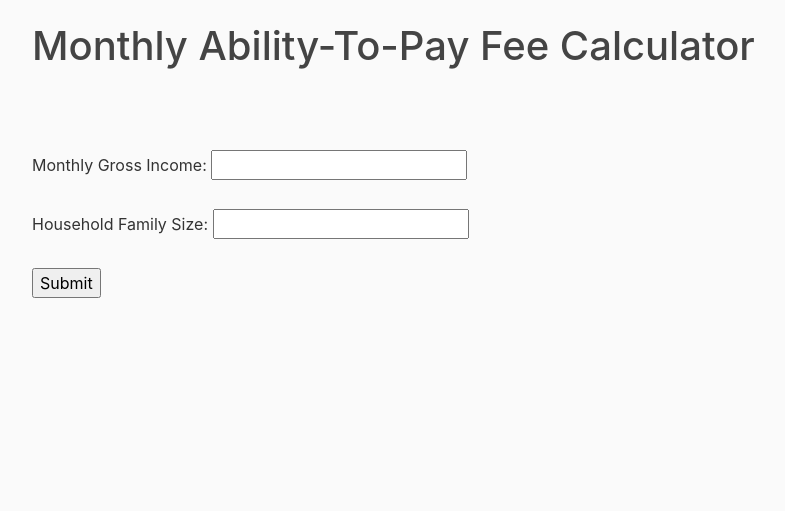
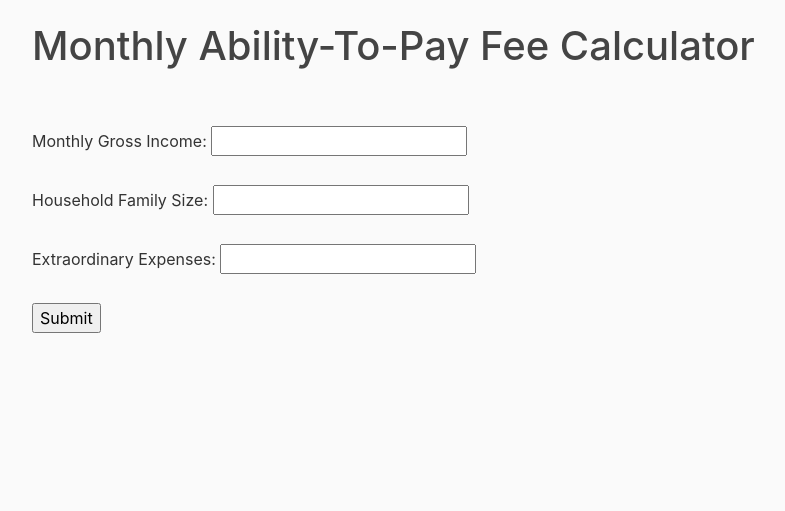
Before and after one commit to elijahanderson/KHIT-Webtools, a Flask app: page /ability-to-pay in a window 1280 px wide. Shown: the part 58-569 px from the top of the page, without its empty margins (153-938 px from the left). Run offline with Flask 2, Linux system fonts and the light colour scheme; some libraries are stand-ins or nearby versions.

Commit message:
extra-expenses: Extraordinary expenses field added (#4)

```diff
--- a/src/client/forms/ability_to_pay_form.py
+++ b/src/client/forms/ability_to_pay_form.py
@@ -4,11 +4,17 @@ from wtforms import IntegerField, SubmitField, validators
 
 
 class AbilityToPayForm(FlaskForm):
-    income = IntegerField('Monthly Gross Income: ',
+    income = IntegerField('Monthly Gross Income:  ',
                           validators=[validators.required('Please enter valid income value'),
                                       validators.number_range(min=0, message='Income must be a positive integer')])
-    size = IntegerField('Household Family Size: ',
-                          validators=[validators.required('Please enter valid family size'),
-                                      validators.number_range(min=1, message='Family size must be a positive, '
-                                                                             'non-zero integer')])
+    size = IntegerField('Household Family Size:  ',
+                        validators=[validators.required('Please enter valid family size'),
+                                    validators.number_range(min=1, message='Family size must be a positive, '
+                                                                           'non-zero integer')])
+    extra_expenses = IntegerField('Extraordinary Expenses:  ',
+                                  validators=[validators.optional(),
+                                              validators.number_range(min=0,
+                                                                      message='Extraordinary expenses must be a '
+                                                                              'positive integer')])
+
     submit = SubmitField('Submit')
--- a/src/client/templates/ability_to_pay.html
+++ b/src/client/templates/ability_to_pay.html
@@ -6,11 +6,12 @@
         {% for message in form.income.errors %}
         <div style="color:rgb(255,0,0)"><strong>{{ message }}</strong></div>
         {% endfor %}
-
         {% for message in form.size.errors %}
         <div style="color:rgb(255,0,0)"><strong>{{ message }}</strong></div>
         {% endfor %}
-        <br>
+        {% for message in form.extra_expenses.errors %}
+        <div style="color:rgb(255,0,0)"><strong>{{ message }}</strong></div>
+        {% endfor %}
         <br>
 
         <form method=POST action="{{ url_for('ability_to_pay_views.ability_to_pay') }}">
@@ -23,6 +24,10 @@
                     <br>
                     {{ form.size.label }}
                     {{ form.size }}
+                    <br>
+                    <br>
+                    {{ form.extra_expenses.label }}
+                    {{ form.extra_expenses }}
                     <br>
                     <br>
                     {{ form.submit }}
--- a/src/client/views/ability_to_pay_views.py
+++ b/src/client/views/ability_to_pay_views.py
@@ -14,6 +14,7 @@ def ability_to_pay():
         if form.validate_on_submit():
             income = form.income.data
             size = form.size.data
-            fee = 'The maximum monthly fee is $%s' % str(max_monthly_fee(income, size))
+            extra_expenses = form.extra_expenses.data if form.extra_expenses.data else 0
+            fee = 'The maximum monthly fee is $%s' % str(max_monthly_fee(income, size, extra_expenses))
             return render_template('ability_to_pay.html', title='Ability to Pay Calculator', fee=fee, form=form)
     return render_template('ability_to_pay.html', title='Ability to Pay Calculator', form=form)
--- a/src/infrastructure/ability_to_pay.py
+++ b/src/infrastructure/ability_to_pay.py
@@ -1,4 +1,5 @@
-def max_monthly_fee(income, size):
+def max_monthly_fee(income, size, extra_expenses):
+    income = income - extra_expenses
     if income < 1595.0:
         return 0
     elif 1595 <= income < 1782:
```
